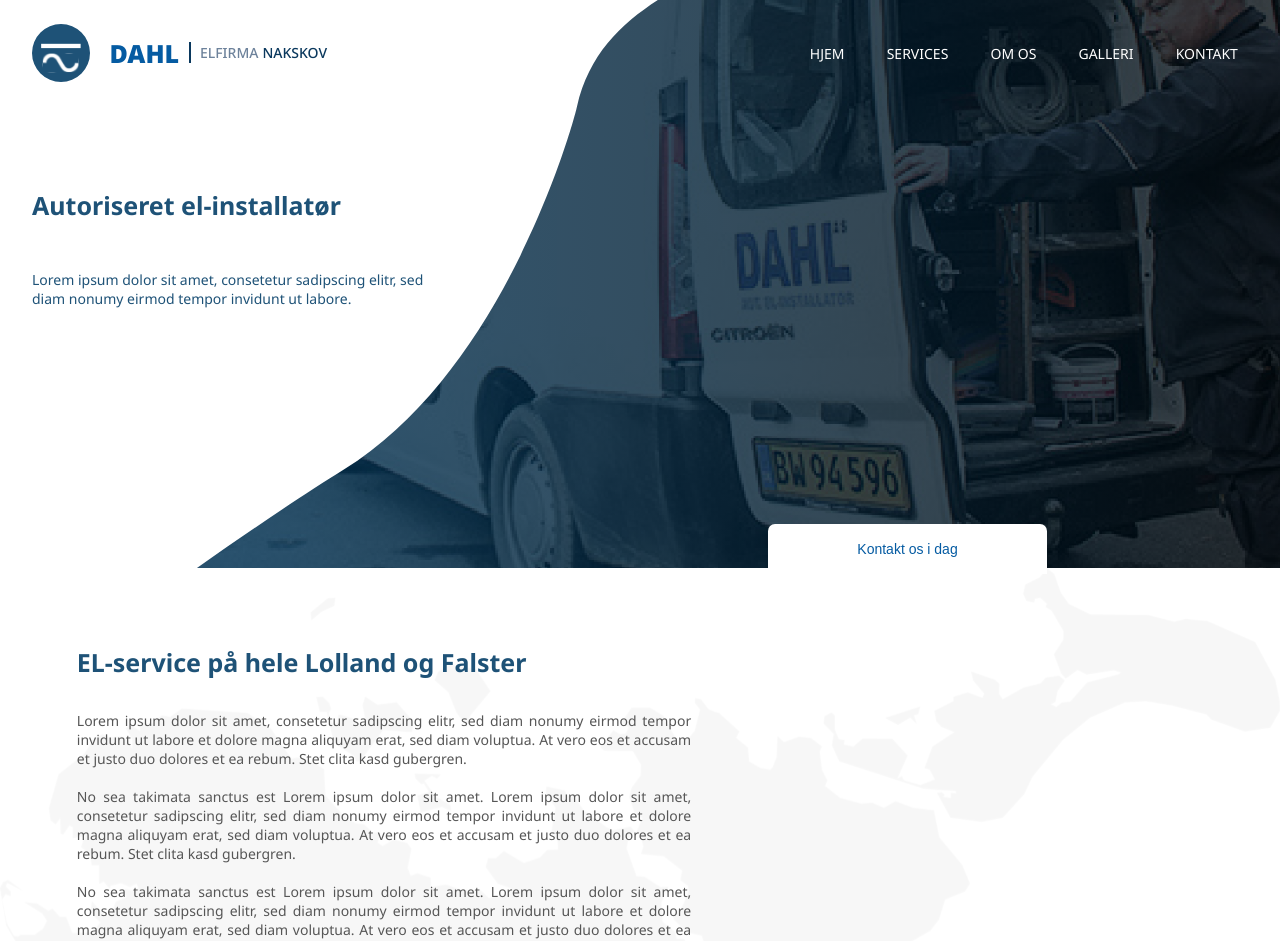
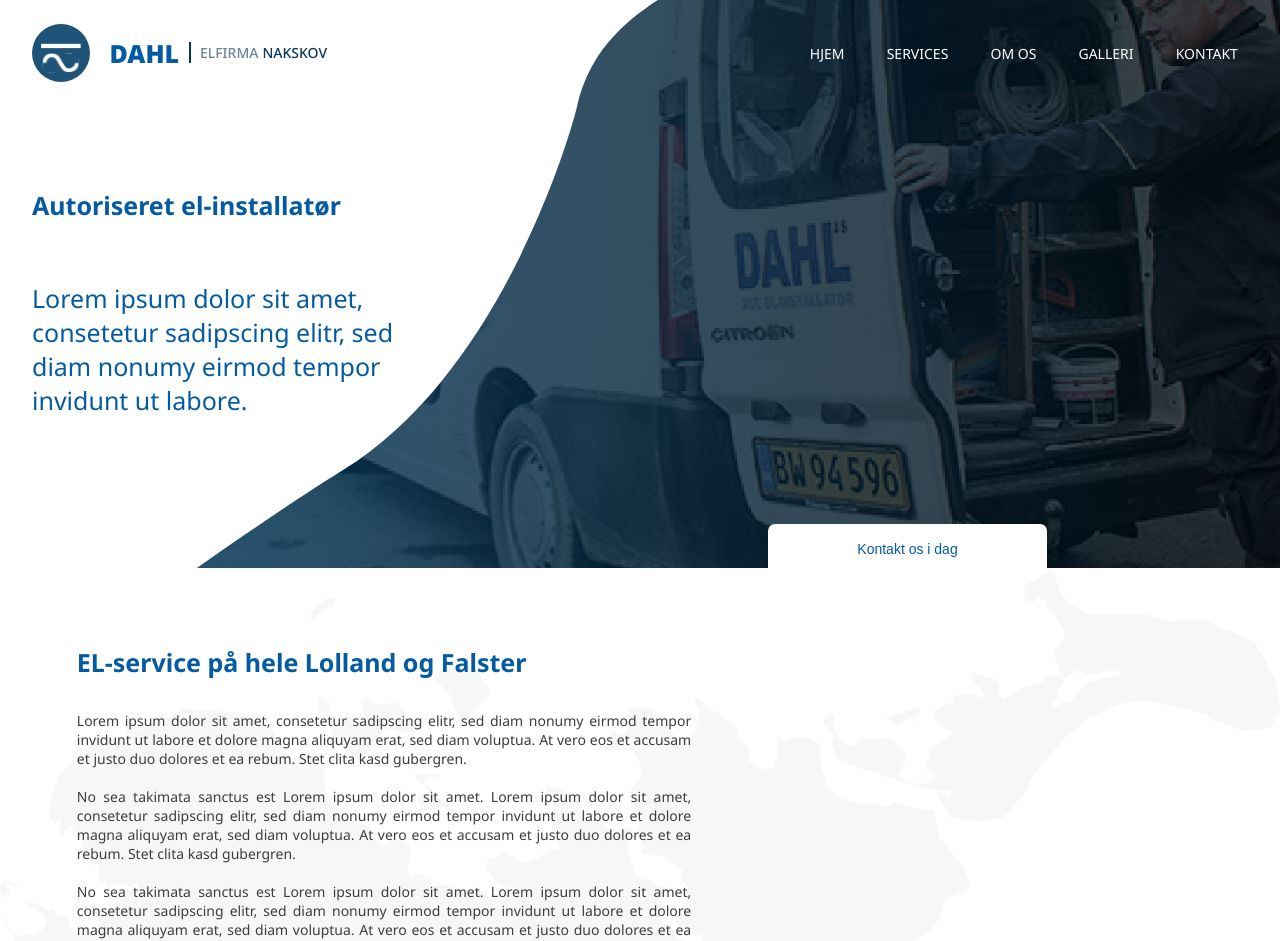
Before and after one commit to nikolai001/Dahl-Nuxt, a Nuxt app: page / in a window 1280 px wide. Shown: the top 941 px of the page. Built offline with nearby package versions, Linux system fonts and the light colour scheme.

Commit message:
Adding variables to paragraph and headline elements

```diff
--- a/assets/scss/assets/_collections.scss
+++ b/assets/scss/assets/_collections.scss
@@ -1 +1 @@
-@import "./colours","./borders","./elevations","./transitions","./effects";
+@import "./colours","./borders","./elevations","./transitions","./effects","./font-vars";
--- a/assets/scss/assets/_font-vars.scss
+++ b/assets/scss/assets/_font-vars.scss
@@ -1,6 +1,10 @@
 $headline:6.65vw;
 
 $paragraph:4.27vw;
+
+$headline--desktop: 25px;
+
+$paragraph--desktop: 14px;
 
 $menu:5vw;
 
@@ -12,34 +16,14 @@ $big-text:6.5vw;
 
 $submit:18px;
 
-@media (min-width: 600px) {
-    $headline:25px;
-
-    $paragraph:14px;
-
-    $menu:20px;
-
-    $contact:14px;
-
-    $input:14px;
-
-    $big-text:25px;
-
-    $submit:18px;
+@mixin headline($color: $blue,$fontSize: 6.65vw) {
+    font-size: $fontSize;
+    color: $color;
+    font-family: "Noto Sans", sans-serif;
 }
 
-@media (min-width: 1000px) {
-    $headline:25px;
-
-    $paragraph:14px;
-
-    $menu:14px;
-
-    $contact:14px;
-
-    $input:14px;
-
-    $submit:18px;
-
-    $big-text:25px;
-}
+ @mixin paragraph($color: $border,$fontSize: 4.27vw) {
+    font-size: $fontSize;
+    color: $color;
+    font-family: "Noto Sans", sans-serif;
+ }
--- a/components/AboutComponent.vue
+++ b/components/AboutComponent.vue
@@ -1,5 +1,5 @@
 <template>
-  <main class="about">
+  <article class="about">
       <h2 class="about__headline">Om Dahl Lolland</h2>
       <p class="about__paragraph">
         Lorem ipsum dolor sit amet, consetetur sadipscing elitr, sed diam nonumy
@@ -21,7 +21,7 @@
         <img src="../assets/DahlCar.png" class="image-container__image" />
       </div>
 
-  </main>
+  </article>
 </template>
 
 <script>
@@ -42,21 +42,18 @@ export default {
 </script>
 
 <style lang="scss" scoped>
-@import "./assets/scss/assets/_colours";
-
+@import "./assets/scss/assets/_collections";
 .about {
   overflow-x: hidden;
   display: grid;
   &__headline {
-    color: $border-blue;
-    font-size: 6.65vw;
+    @include headline($blue,$headline);
     text-align: left;
     padding: 0 5%;
     margin: 77px 0 32px 0;
   }
   &__paragraph {
-    color: $dark-grey;
-    font-size: 4.27vw;
+    @include paragraph(null, $paragraph);
     text-align: left;
     padding: 0 5%;
     margin-bottom: 32px;
@@ -81,14 +78,12 @@ export default {
     display:grid;
 
     &__headline {
-      color: $border-blue;
-      font-size: 25px;
+      @include headline(null, $headline--desktop);
       grid-column: 1/2;
       padding: 0 10%;
     }
     &__paragraph {
-      color: $dark-grey;
-      font-size: 14px;
+      @include paragraph(null, $paragraph--desktop);
       padding: 0 10%;
       grid-column: 1/2;
       width:100%;
@@ -117,13 +112,7 @@ export default {
     display:grid;
     grid-template-columns: 1fr 0.6fr;
 
-    &__headline {
-      color: $border-blue;
-      font-size: 25px;
-    }
     &__paragraph {
-      color: $dark-grey;
-      font-size: 14px;
       padding: 0 10%;
       width:80%;
     }
--- a/components/ContactComponent.vue
+++ b/components/ContactComponent.vue
@@ -1,6 +1,6 @@
 <template>
   <article class="contact-page">
-    <h1 class="contact-page__headline">Hovednummber <br> +45 40 13 94 20</h1>
+    <h1 class="contact-page__headline">Hovednummber <br> +45 54 92 19 99</h1>
     <div class="contact-page__employees">
       <employee-card-component v-for="employee in employees" :key="employee.id" :worker="employee"/>
     </div>
@@ -41,7 +41,7 @@ export default {
     display: flex;
     flex-direction: column;
     &__headline {
-      color: $blue;
+      @include headline;
       text-align: center;
       margin: 95px 0 65px 0;
     }
@@ -54,4 +54,12 @@ export default {
       margin: 0 auto 85px auto;
     }
   }
+
+  @media (min-width: 600px) {
+    .contact-page {
+      &__headline {
+        @include headline(null, $headline--desktop);
+      }
+    }
+  }
 </style>
--- a/components/HeaderComponent.vue
+++ b/components/HeaderComponent.vue
@@ -111,7 +111,7 @@ export default {
 </script>
 
 <style lang="scss" scoped>
-@import "./assets/scss/assets/_colours";
+@import "./assets/scss/assets/_collections";
 
 .header {
   width: 100%;
@@ -197,16 +197,14 @@ export default {
 
 .content {
   &__headline {
-    color: $white;
-    font-size: 6.65vw;
+    @include headline($white, null);
     text-align: center;
     margin-bottom: 34px;
     padding: 0 5%;
   }
 
   &__paragraph {
-    color: $white;
-    font-size: 4.27vw;
+    @include paragraph($white, null);
     text-align: center;
     padding: 0 5%;
   }
@@ -328,18 +326,12 @@ export default {
 }
 
 .content__logo {
-  //position: absolute;
-  //bottom:18%;
-  //left:calc(-2.5vw - 22px + 9px + 50%);
   width: 100%;
   display: flex;
   justify-content: center;
-  //position: relative;
-  //top: 18.5vh;
   grid-row: 5;
   grid-column: 1/-1;
   z-index: 1;
-  //height:11.84vw;
 }
 
 .list__logo{
@@ -468,16 +460,14 @@ export default {
 
   .content {
     &__headline {
-      color: $white;
-      font-size: 25px;
+      @include headline($white,$headline--desktop);
       text-align: center;
       margin-bottom: 34px;
       padding: 0 5%;
     }
 
     &__paragraph {
-      color: $white;
-      font-size:14px;
+      @include paragraph($white,$paragraph--desktop);
       padding: 0 5%;
     }
 
@@ -698,7 +688,7 @@ export default {
     text-align:left;
     z-index:2;
     margin-top:120px;
-    color:$border-blue;
+    @include headline($blue,$headline--desktop);
     max-width:400px;
   }
 
@@ -707,7 +697,7 @@ export default {
     grid-row:2;
     text-align:left;
     z-index:2;
-    color:$border-blue;
+    @include paragraph($blue, $headline--desktop);
     max-width:400px;
   }
 
--- a/components/InfoComponent.vue
+++ b/components/InfoComponent.vue
@@ -47,20 +47,18 @@ export default {
 </script>
 
 <style lang="scss" scoped>
-@import "./assets/scss/assets/_colours";
+@import "./assets/scss/assets/_collections";
 
 .info {
   display: grid;
   &__headline {
-    color: $border-blue;
-    font-size: 6.65vw;
+    @include headline;
     text-align: left;
     padding: 0 5%;
     margin: 77px 0 32px 0;
   }
   &__paragraph {
-    color: $dark-grey;
-    font-size: 4.27vw;
+    @include paragraph;
     text-align: justify;
     padding: 0 5%;
     margin-bottom: 32px;
@@ -107,20 +105,17 @@ export default {
     background-image: url("../assets/Lolland-Falster.svg");
     background-repeat: no-repeat;
     background-size: cover;
-    //grid-template-columns: 1fr 1fr;
     display:flex;
     &__about{
       width:60%;
     }
     &__headline {
-      color: $border-blue;
-      font-size: 25px;
+      @include headline(null, $headline--desktop);
       grid-column: 1/2;
       padding: 0 10%;
     }
     &__paragraph {
-      color: $dark-grey;
-      font-size: 14px;
+      @include paragraph(null,$paragraph--desktop);
       padding: 0 10%;
       grid-column: 1/2;
     }
@@ -171,13 +166,7 @@ export default {
       width:100%;
     }
 
-    &__headline {
-      color: $border-blue;
-      font-size: 25px;
-    }
     &__paragraph {
-      color: $dark-grey;
-      font-size: 14px;
       padding: 0 10%;
     }
 
--- /dev/null
+++ b/components/ProjectComponent.vue
@@ -0,0 +1,47 @@
+<template>
+    <article class="project-page">
+        <h1 class="project-page__headline">This is project {{this.$route.params.index}}</h1>
+        <SliderComponent />
+    </article>
+</template>
+
+<script>
+import SliderComponent from '@/components/SliderComponent.vue'
+
+export default {
+
+    components: {
+        SliderComponent
+    }
+
+}
+</script>
+
+<style lang="scss" scoped>
+    @import "./assets/scss/assets/_collections";
+    .project-page {
+        &__headline {
+            @include headline;
+            width: 95%;
+            margin: 30px auto 30px auto;
+        }
+    }
+    @media (min-width: 600px) {
+        .project-page {
+            &__headline {
+                width: 80%;
+                max-width: 680px;
+                margin: 30px auto 0 auto;
+                @include headline(null, $headline--desktop);
+            }
+        }
+    }
+    @media (min-width: 1000px) {
+        .project-page {
+            &__headline {
+                width: 70%;
+                max-width: 825px;
+            }
+        }
+    }
+</style>
--- a/pages/Projects/_index.vue
+++ b/pages/Projects/_index.vue
@@ -1,8 +1,7 @@
 <template>
   <main>
     <small-header-component></small-header-component>
-    <!-- <p>This is project {{this.$route.params.index}}</p> -->
-    <SliderComponent />
+    <ProjectComponent />
     <footer-component></footer-component>
   </main>
 </template>
@@ -11,14 +10,14 @@
 
 import SmallHeaderComponent from '@/components/SmallHeaderComponent.vue'
 import FooterComponent from '@/components/FooterComponent.vue'
-import SliderComponent from '@/components/SliderComponent.vue'
+import ProjectComponent from '@/components/ProjectComponent.vue'
 // @ is an alias to /src
 
 export default {
   name: 'Project',
   components: {
     SmallHeaderComponent,
-    SliderComponent,
+    ProjectComponent,
     FooterComponent
   }
 }
```
